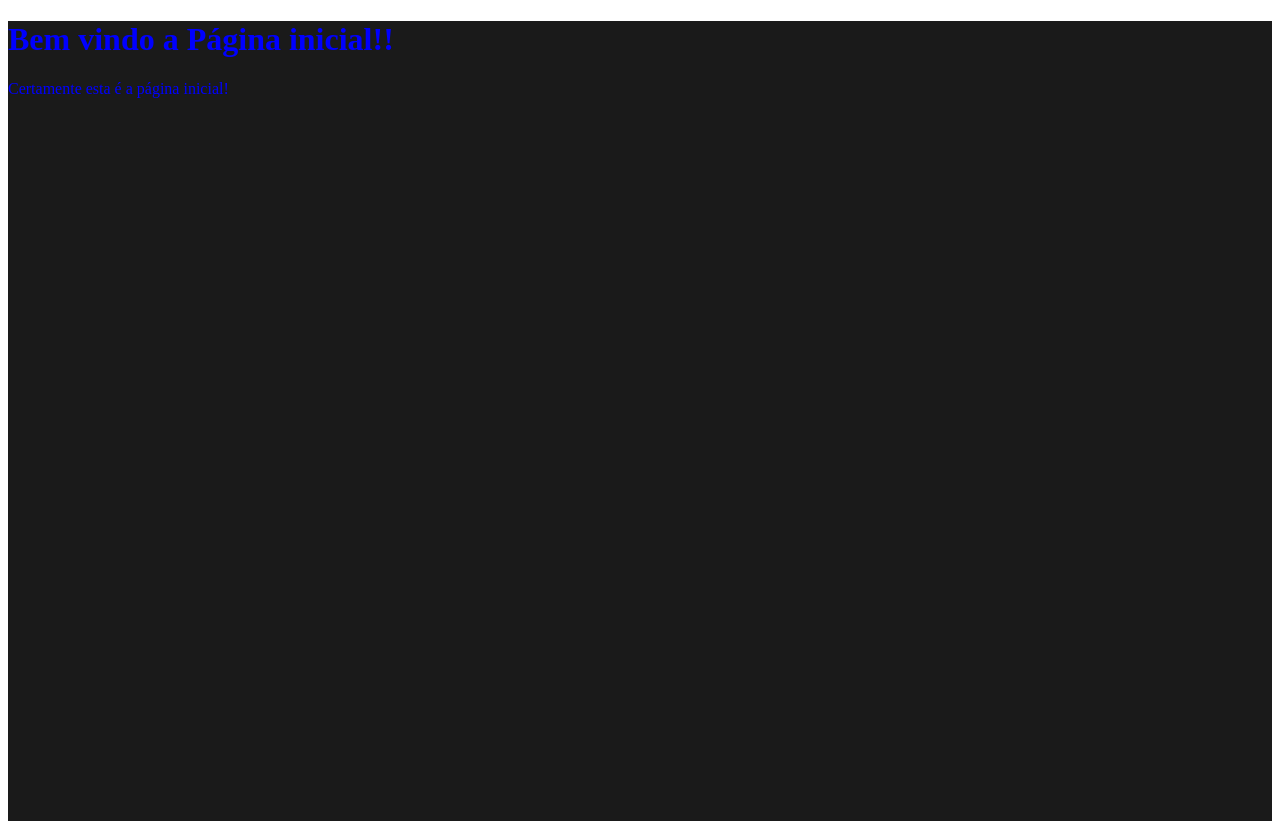
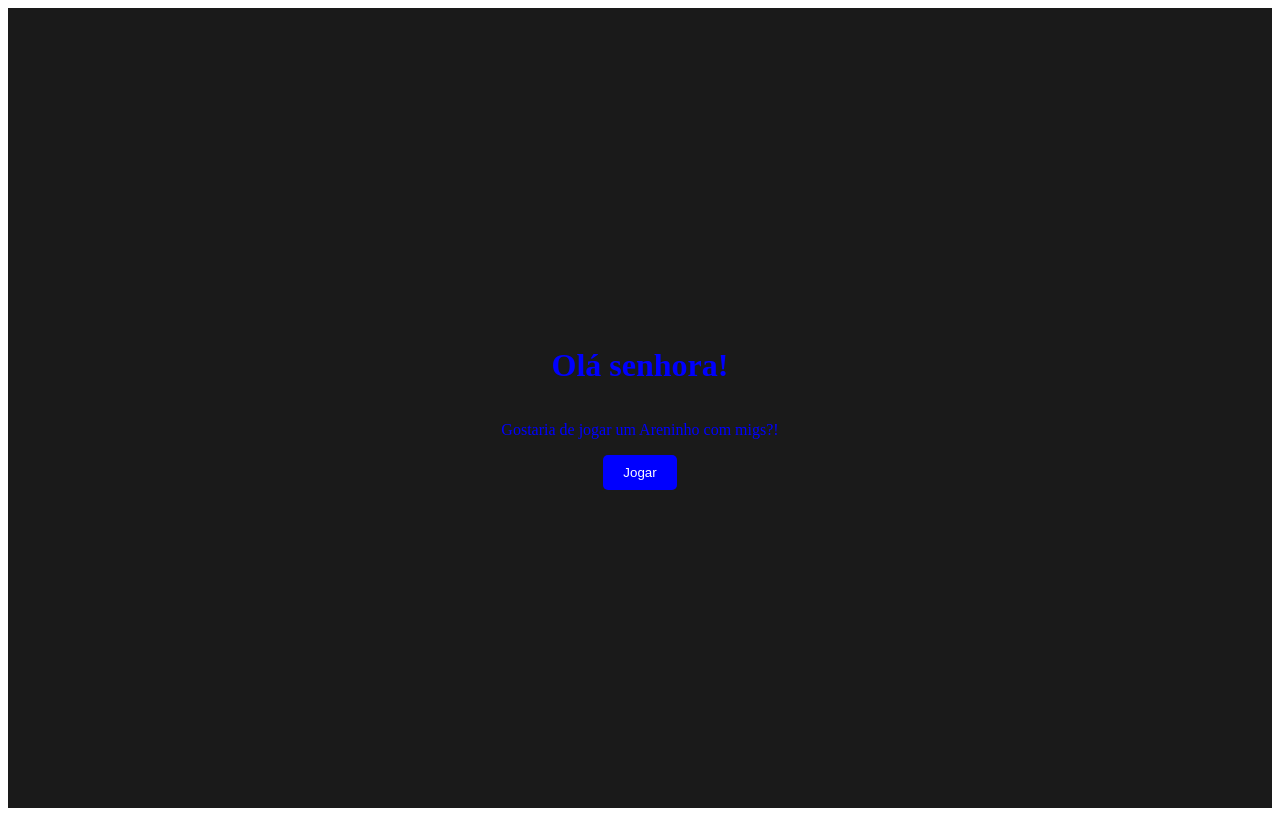
Before and after one commit to Incompreensilvio/clone-tabnews, a Next.js app: page / in a window 1280 px wide. Built offline with nearby package versions, Linux system fonts and the light colour scheme.

Commit message:
Alterada a pagina principal

```diff
--- a/pages/index.js
+++ b/pages/index.js
@@ -1,8 +1,31 @@
 function Home() {
   return (
-    <div style={{ backgroundColor: '#1a1a1a', minHeight: '100vh' }}>
-      <h1 style={{ color: 'blue' }}>Bem vindo a Página inicial!!</h1>
-      <p style={{ color: 'blue' }}>Certamente esta é a página inicial!</p>
+    <div
+      style={{
+        backgroundColor: '#1a1a1a',
+        minHeight: '100vh',
+        display: 'flex',
+        justifyContent: 'center',
+        alignItems: 'center',
+        flexDirection: 'column',
+      }}
+    >
+      <h1 style={{ color: 'blue' }}>Olá senhora!</h1>
+      <p style={{ color: 'blue' }}>Gostaria de jogar um Areninho com migs?!</p>
+
+      <button
+        style={{
+          backgroundColor: 'blue',
+          color: 'white',
+          padding: '10px 20px',
+          border: 'none',
+          borderRadius: '5px',
+          cursor: 'pointer',
+        }}
+        onClick={() => alert('Então entra no TeamSpeak 😎')}
+      >
+        Jogar
+      </button>
     </div>
   );
 }
```
